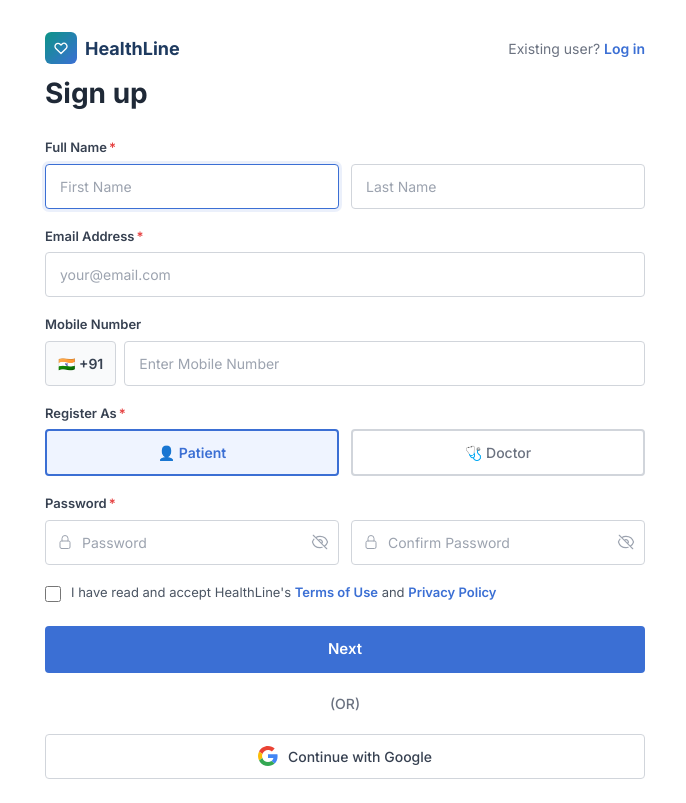
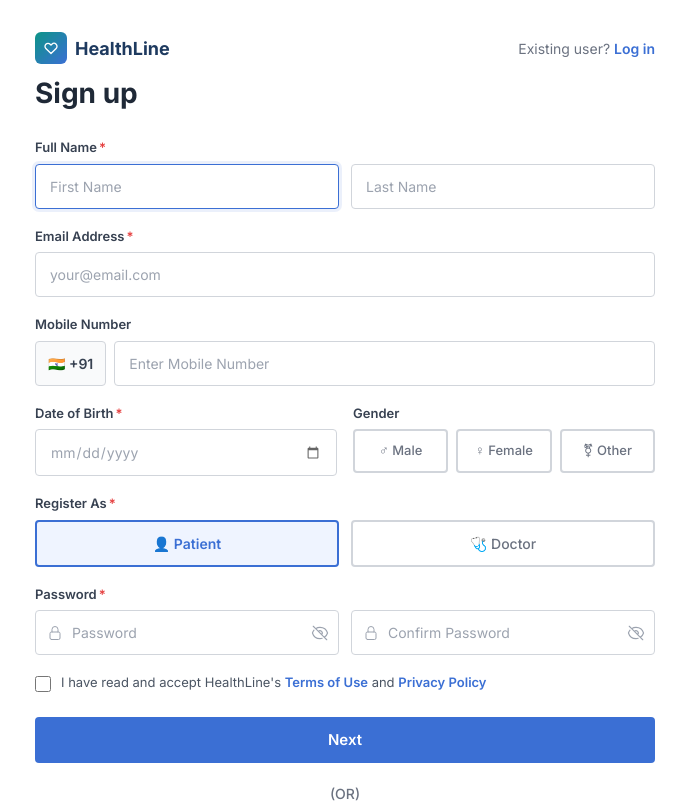
Before and after one commit to Vishnu1234-cloud/doctor_appointment_project, a React (Create React App) app in the folder frontend/: page /register in a window 1280 px wide. Shown: the top 803 px of the page, without its empty margins (295-981 px from the left). Built offline with nearby package versions, Linux system fonts and the light colour scheme; no server answers; a web font is replaced by a local one.

Commit message:
Add DOB and Gender fields to Register page

```diff
--- a/frontend/src/pages/Register.js
+++ b/frontend/src/pages/Register.js
@@ -43,8 +43,11 @@ export default function Register() {
 
   const [formData, setFormData] = useState({
     full_name: '',
+    last_name: '',
     email: '',
     phone: '',
+    date_of_birth: '',
+    gender: '',
     password: '',
     confirmPassword: '',
     role: 'patient',
@@ -60,12 +63,25 @@ export default function Register() {
     setErrors({ ...errors, [e.target.name]: '' });
   };
 
+  // Max date = today (no future DOB)
+  const today = new Date().toISOString().split('T')[0];
+
+  // Min date = 100 years ago
+  const minDate = new Date();
+  minDate.setFullYear(minDate.getFullYear() - 100);
+  const minDateStr = minDate.toISOString().split('T')[0];
+
   const validate = () => {
     const errs = {};
-    if (!formData.full_name.trim()) errs.full_name = 'Full name is required.';
+    if (!formData.full_name.trim()) errs.full_name = 'First name is required.';
     if (!formData.email.trim()) errs.email = 'Email is required.';
     else if (!/^[^\s@]+@[^\s@]+\.[^\s@]+$/.test(formData.email)) errs.email = 'Enter a valid email.';
     if (formData.phone && !/^[6-9]\d{9}$/.test(formData.phone)) errs.phone = 'Enter a valid 10-digit mobile number.';
+    if (formData.date_of_birth) {
+      const dob = new Date(formData.date_of_birth);
+      const age = (new Date() - dob) / (365.25 * 24 * 60 * 60 * 1000);
+      if (age < 1) errs.date_of_birth = 'Please enter a valid date of birth.';
+    }
     if (!formData.password) errs.password = 'Password is required.';
     else if (formData.password.length < 8) errs.password = 'Password must be at least 8 characters.';
     if (formData.password !== formData.confirmPassword) errs.confirmPassword = 'Passwords do not match.';
@@ -79,10 +95,16 @@ export default function Register() {
     if (Object.keys(errs).length > 0) { setErrors(errs); return; }
     setLoading(true);
     try {
+      const fullName = formData.last_name
+        ? `${formData.full_name.trim()} ${formData.last_name.trim()}`
+        : formData.full_name.trim();
+
       await register({
-        full_name: formData.full_name,
+        full_name: fullName,
         email: formData.email,
         phone: formData.phone ? `+91${formData.phone}` : undefined,
+        date_of_birth: formData.date_of_birth || undefined,
+        gender: formData.gender || undefined,
         password: formData.password,
         role: formData.role,
       });
@@ -97,15 +119,14 @@ export default function Register() {
 
   const s = {
     page: { minHeight: '100vh', background: '#fff', fontFamily: "'Inter', -apple-system, sans-serif", padding: '32px 24px' },
-    topBar: { maxWidth: 600, margin: '0 auto 8px', display: 'flex', alignItems: 'center', justifyContent: 'flex-start' },
-    wrap: { maxWidth: 600, margin: '0 auto' },
+    topBar: { maxWidth: 620, margin: '0 auto 8px', display: 'flex', alignItems: 'center', justifyContent: 'flex-start' },
+    wrap: { maxWidth: 620, margin: '0 auto' },
     title: { fontSize: 28, fontWeight: 700, color: '#1f2937', marginBottom: 24, marginTop: 4 },
     label: { display: 'block', fontSize: 13, fontWeight: 600, color: '#374151', marginBottom: 6 },
     req: { color: '#e53e3e', marginLeft: 2 },
     input: { width: '100%', padding: '11px 14px', border: '1px solid #d1d5db', borderRadius: 4, fontSize: 14, outline: 'none', boxSizing: 'border-box', color: '#1f2937', background: '#fff', transition: 'border-color .2s, box-shadow .2s' },
     inputErr: { borderColor: '#f87171' },
     err: { color: '#dc2626', fontSize: 12, marginTop: 4 },
-    row: { display: 'grid', gridTemplateColumns: '1fr 1fr', gap: 16, marginBottom: 18 },
     btn: { width: '100%', padding: '12px', background: '#3b6fd4', color: '#fff', border: 'none', borderRadius: 4, fontSize: 15, fontWeight: 600, cursor: 'pointer', display: 'flex', alignItems: 'center', justifyContent: 'center', gap: 8, transition: 'background .2s' },
     googleBtn: { width: '100%', padding: '11px', border: '1.5px solid #d1d5db', borderRadius: 4, background: '#fff', cursor: 'pointer', fontSize: 14, fontWeight: 500, color: '#374151', display: 'flex', alignItems: 'center', justifyContent: 'center', gap: 10, transition: 'background .2s' },
     or: { textAlign: 'center', color: '#6b7280', fontSize: 14, fontWeight: 500, margin: '20px 0' },
@@ -116,13 +137,17 @@ export default function Register() {
     <>
       <style>{`
         @import url('https://fonts.googleapis.com/css2?family=Inter:wght@400;500;600;700&display=swap');
-        input:focus { border-color: #3b6fd4 !important; box-shadow: 0 0 0 3px rgba(59,111,212,.1) !important; }
+        input:focus, select:focus { border-color: #3b6fd4 !important; box-shadow: 0 0 0 3px rgba(59,111,212,.1) !important; outline: none !important; }
         .reg-btn:hover:not(:disabled) { background: #2d5bb8 !important; }
         .reg-btn:disabled { opacity: .6; cursor: not-allowed; }
         .reg-google:hover { background: #f9fafb !important; }
         .role-btn { flex:1; padding:11px 8px; border:2px solid #d1d5db; border-radius:4px; font-size:14px; font-weight:500; cursor:pointer; background:#fff; color:#6b7280; transition:all .15s; display:flex; align-items:center; justify-content:center; gap:6px; }
         .role-btn.active { border-color:#3b6fd4; background:#eff4ff; color:#3b6fd4; font-weight:600; }
         .role-btn:hover { border-color:#3b6fd4; }
+        .gender-btn { flex:1; padding:10px 8px; border:2px solid #d1d5db; border-radius:4px; font-size:13px; font-weight:500; cursor:pointer; background:#fff; color:#6b7280; transition:all .15s; display:flex; align-items:center; justify-content:center; gap:5px; }
+        .gender-btn.active { border-color:#3b6fd4; background:#eff4ff; color:#3b6fd4; font-weight:600; }
+        .gender-btn:hover { border-color:#3b6fd4; }
+        input[type="date"]::-webkit-calendar-picker-indicator { cursor: pointer; opacity: 0.6; }
       `}</style>
 
       <div style={s.page}>
@@ -170,9 +195,10 @@ export default function Register() {
                   <input
                     type="text"
                     name="last_name"
+                    value={formData.last_name}
+                    onChange={handleChange}
                     placeholder="Last Name"
                     style={s.input}
-                    onChange={(e) => setFormData({ ...formData, full_name: formData.full_name.split(' ')[0] + ' ' + e.target.value })}
                   />
                 </div>
               </div>
@@ -214,6 +240,44 @@ export default function Register() {
               {errors.phone && <p style={s.err}>{errors.phone}</p>}
             </div>
 
+            {/* ── DOB + Gender (side by side) ── */}
+            <div style={{ display: 'grid', gridTemplateColumns: '1fr 1fr', gap: 16, marginBottom: 18 }}>
+
+              {/* Date of Birth */}
+              <div>
+                <label style={s.label}>
+                  Date of Birth<span style={s.req}>*</span>
+                </label>
+                <input
+                  type="date"
+                  name="date_of_birth"
+                  value={formData.date_of_birth}
+                  onChange={handleChange}
+                  max={today}
+                  min={minDateStr}
+                  style={{ ...s.input, ...(errors.date_of_birth ? s.inputErr : {}), color: formData.date_of_birth ? '#1f2937' : '#9ca3af' }}
+                />
+                {errors.date_of_birth && <p style={s.err}>{errors.date_of_birth}</p>}
+              </div>
+
+              {/* Gender */}
+              <div>
+                <label style={s.label}>Gender</label>
+                <div style={{ display: 'flex', gap: 8 }}>
+                  {[['male', '♂ Male'], ['female', '♀ Female'], ['other', '⚧ Other']].map(([val, label]) => (
+                    <button
+                      key={val}
+                      type="button"
+                      className={`gender-btn ${formData.gender === val ? 'active' : ''}`}
+                      onClick={() => setFormData({ ...formData, gender: val })}
+                    >
+                      {label}
+                    </button>
+                  ))}
+                </div>
+              </div>
+            </div>
+
             {/* ── Register As ── */}
             <div style={{ marginBottom: 18 }}>
               <label style={s.label}>Register As<span style={s.req}>*</span></label>
@@ -231,7 +295,6 @@ export default function Register() {
             <div style={{ marginBottom: 18 }}>
               <label style={s.label}>Password<span style={s.req}>*</span></label>
               <div style={{ display: 'grid', gridTemplateColumns: '1fr 1fr', gap: 12 }}>
-                {/* Password */}
                 <div>
                   <div style={{ position: 'relative' }}>
                     <span style={{ position: 'absolute', left: 12, top: '50%', transform: 'translateY(-50%)' }}><LockIcon /></span>
@@ -252,7 +315,6 @@ export default function Register() {
                   </div>
                   {errors.password && <p style={s.err}>{errors.password}</p>}
                 </div>
-                {/* Confirm Password */}
                 <div>
                   <div style={{ position: 'relative' }}>
                     <span style={{ position: 'absolute', left: 12, top: '50%', transform: 'translateY(-50%)' }}><LockIcon /></span>
@@ -307,21 +369,15 @@ export default function Register() {
             </button>
           </form>
 
-          {/* ── OR ── */}
+          {/* OR */}
           <div style={s.or}>(OR)</div>
 
-          {/* ── Google ── */}
-          <button
-            type="button"
-            onClick={loginWithGoogle}
-            style={s.googleBtn}
-            className="reg-google"
-          >
+          {/* Google */}
+          <button type="button" onClick={loginWithGoogle} style={s.googleBtn} className="reg-google">
             <GoogleIcon />
             Continue with Google
           </button>
 
-          {/* ── Login link ── */}
           <p style={{ textAlign: 'center', fontSize: 14, color: '#6b7280', marginTop: 24 }}>
             Already have an account?{' '}
             <Link to="/login" style={s.link}>Login here</Link>
```
